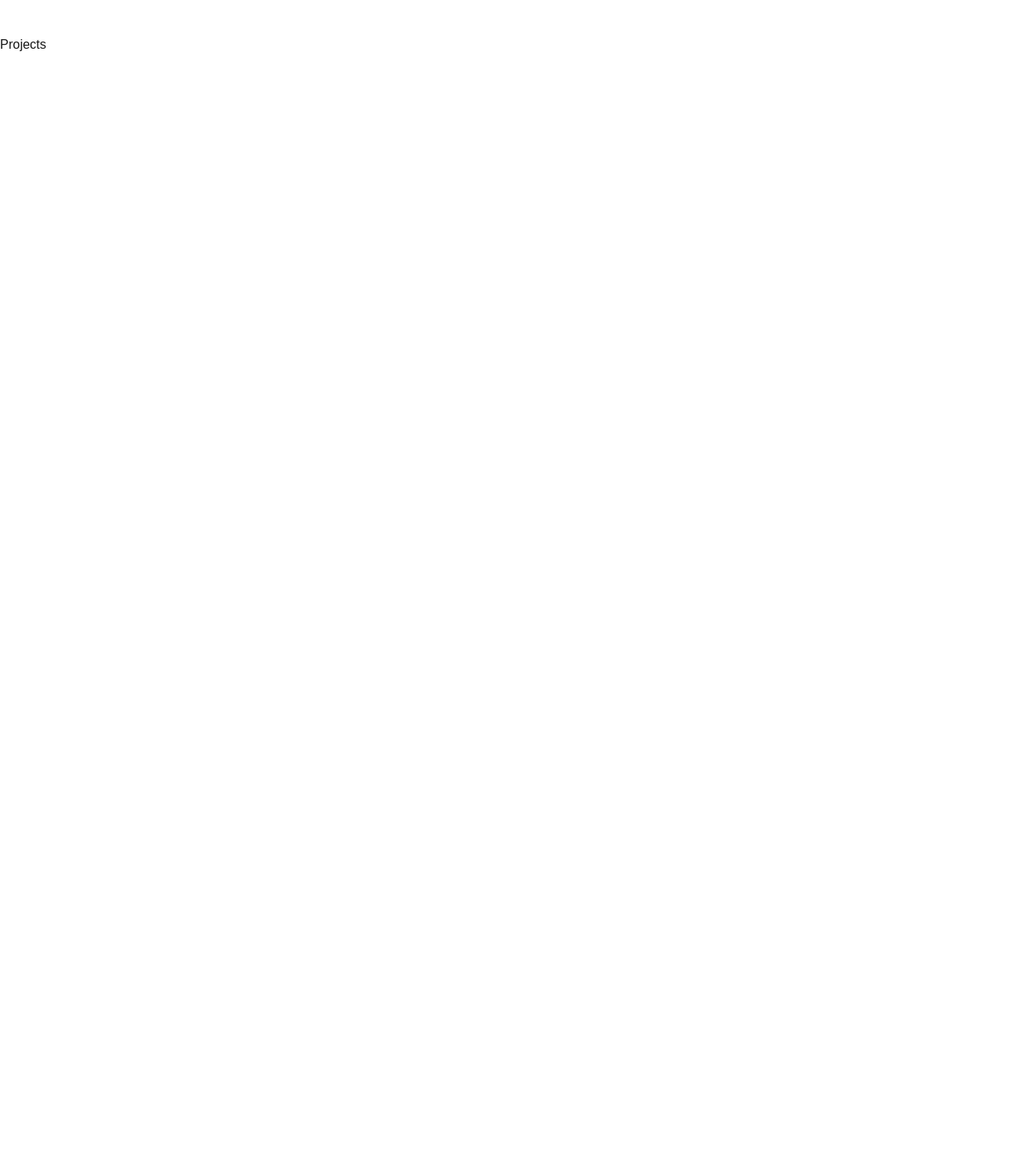
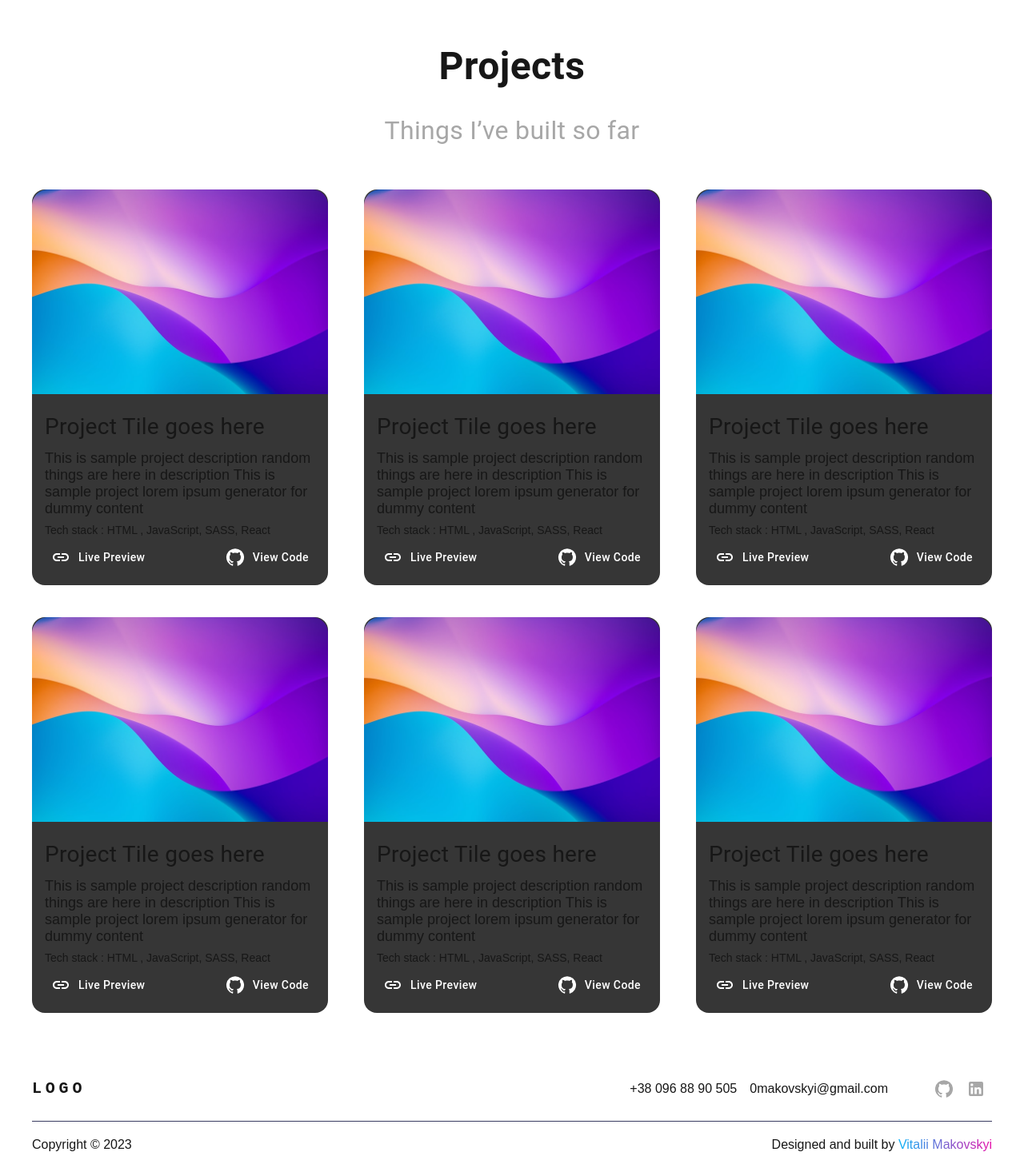
Before and after one commit to 0Vitaliy/portfolio, a Next.js app: page /projects in a window 1280 px wide. Shown: the part 72-1538 px from the top of the page at 80% size. Before the commit the page ends 800 px from the top, so only its background shows below. Built offline with nearby package versions, Linux system fonts and the light colour scheme.

Commit message:
added enother page

```diff
--- a/app/contact/page.tsx
+++ b/app/contact/page.tsx
@@ -1,5 +1,5 @@
-import { Box } from '@mui/material';
+import { ContactModules } from '@/modules/contact';
 
 export default function Contact() {
-  return <Box>Contact</Box>;
+  return <ContactModules />;
 }
--- a/app/projects/page.tsx
+++ b/app/projects/page.tsx
@@ -1,5 +1,5 @@
-import { Box } from '@mui/material';
+import { ProjectsModules } from '@/modules/projects';
 
 export default function Projects() {
-  return <Box>Projects</Box>;
+  return <ProjectsModules />;
 }
--- /dev/null
+++ b/components/layout/footer/index.jsx
@@ -0,0 +1,52 @@
+import { Logo } from '@/components/logo';
+import { Navbar } from '@/components/navbar';
+import { SocialLink } from '@/components/social-link';
+import { Wrap } from '@/components/wrap';
+import { Box, Divider, Stack } from '@mui/material';
+
+export const Footer = () => {
+  return (
+    <Box sx={{ p: '25px 30px' }}>
+      <Wrap>
+        <Box
+          sx={{
+            display: 'flex',
+            justifyContent: 'space-between',
+            alignItems: 'center',
+          }}
+        >
+          <Logo />
+
+          <Box sx={{ display: 'flex', alignItems: 'center', gap: '50px' }}>
+            <Stack flexDirection='row' alignItems='center' gap={2}>
+              <Box>+38 096 88 90 505</Box>
+              <Box>0makovskyi@gmail.com</Box>
+            </Stack>
+
+            <SocialLink />
+          </Box>
+        </Box>
+        <Divider sx={{ background: '#42446E', my: '20px' }} />
+        <Box sx={{ display: 'flex', justifyContent: 'space-between' }}>
+          <Box>Copyright © 2023</Box>
+          <Box>
+            Designed and built by{' '}
+            <Box
+              component='span'
+              sx={{
+                background:
+                  'linear-gradient(to right, #13B0F5 3%, #E70FAA 100%)',
+                WebkitBackgroundClip: 'text',
+                WebkitTextFillColor: 'transparent',
+                backgroundClip: 'text',
+                textFillColor: 'transparent',
+              }}
+            >
+              Vitalii Makovskyi
+            </Box>
+          </Box>
+        </Box>
+      </Wrap>
+    </Box>
+  );
+};
--- a/components/layout/index.tsx
+++ b/components/layout/index.tsx
@@ -1,6 +1,7 @@
 import React, { ReactNode } from 'react';
 import { Box } from '@mui/material';
 import { Header } from './header';
+import { Footer } from './footer';
 
 interface MyComponentProps {
   children: ReactNode;
@@ -11,6 +12,7 @@ export const Layout: React.FC<MyComponentProps> = ({ children }) => {
     <Box>
       <Header />
       {children}
+      <Footer />
     </Box>
   );
 };
--- a/components/navbar/index.tsx
+++ b/components/navbar/index.tsx
@@ -2,7 +2,7 @@
 import * as React from 'react';
 import Box from '@mui/material/Box';
 import Button from '@mui/material/Button';
-import { useRouter } from 'next/navigation';
+import { usePathname, useRouter } from 'next/navigation';
 
 const pages = [
   { title: 'Home', link: '/' },
@@ -14,13 +14,19 @@ const pages = [
 
 export const Navbar = () => {
   const router = useRouter();
+  const pathname = usePathname();
 
   return (
     <Box sx={{ display: 'flex', gap: '20px' }}>
       {pages.map((page) => (
         <Button
           key={page.title}
-          sx={{ my: 2, color: 'white', display: 'block' }}
+          sx={{
+            my: 2,
+            color: 'white',
+            display: 'block',
+            textDecoration: pathname === page.link ? 'underline' : 'none',
+          }}
           onClick={() => router.push(page.link)}
         >
           {page.title}
--- /dev/null
+++ b/components/title/index.tsx
@@ -0,0 +1,28 @@
+import { Typography } from '@mui/material';
+
+export const Title = ({ title, subtitle }: any) => {
+  return (
+    <>
+      <Typography
+        sx={{
+          fontSize: '48px',
+          mb: '20px',
+          fontWeight: 700,
+          textAlign: 'center',
+        }}
+      >
+        {title}
+      </Typography>
+      <Typography
+        sx={{
+          fontSize: '32px',
+          mb: '50px',
+          color: '#A7A7A7',
+          textAlign: 'center',
+        }}
+      >
+        {subtitle}
+      </Typography>
+    </>
+  );
+};
--- /dev/null
+++ b/modules/contact/components/content/index.tsx
@@ -0,0 +1,27 @@
+import { Wrap } from '@/components/wrap';
+import { Box } from '@mui/material';
+
+export const ContentProjects = () => {
+  return (
+    <Box sx={{ textAlign: 'center', mt: '100px' }}>
+      <Wrap>
+        <Box sx={{ fontSize: '58px', mb: '10px' }}>
+          For any questions please mail us:
+        </Box>
+        <Box
+          sx={{
+            fontSize: '58px',
+            fontWeight: 'bold',
+            background: 'linear-gradient(to right, #13B0F5 3%, #E70FAA 100%)',
+            WebkitBackgroundClip: 'text',
+            WebkitTextFillColor: 'transparent',
+            backgroundClip: 'text',
+            textFillColor: 'transparent',
+          }}
+        >
+          0makovskyi@gmail.com
+        </Box>
+      </Wrap>
+    </Box>
+  );
+};
--- /dev/null
+++ b/modules/contact/index.tsx
@@ -0,0 +1,5 @@
+import { ContentProjects } from './components/content';
+
+export const ContactModules = () => {
+  return <ContentProjects />;
+};
--- /dev/null
+++ b/modules/projects/components/content/index.tsx
@@ -0,0 +1,99 @@
+import { Title } from '@/components/title';
+import { Wrap } from '@/components/wrap';
+import { Box, Button, Stack, Typography } from '@mui/material';
+import Image from 'next/image';
+import LinkIcon from '@mui/icons-material/Link';
+import GitHubIcon from '@mui/icons-material/GitHub';
+
+const techArr = [
+  'html.svg',
+  'css.svg',
+  'js-official.svg',
+  'logos_react.svg',
+  'vector.png',
+  'logos_bootstrap.svg',
+  'tailwind.svg',
+  'logos_sass.svg',
+  'github-fill.svg',
+  'cib_greensock.svg',
+  'vscode.svg',
+  'logos_git-icon.svg',
+];
+
+export const ContentProjects = () => {
+  return (
+    <Box sx={{ pb: '50px' }}>
+      <Wrap>
+        <Title title='Projects' subtitle='Things I’ve built so far' />
+
+        <Box
+          sx={{
+            display: 'flex',
+            flexWrap: 'wrap',
+            justifyContent: 'space-between',
+            gap: '40px 40px',
+          }}
+        >
+          {[1, 2, 3, 4, 5, 6].map(() => {
+            return (
+              <Box
+                sx={{
+                  maxWidth: '370px',
+                  background: '#363636',
+                  borderRadius: '16px',
+                }}
+              >
+                <Box>
+                  <img src='/projects/project.png' alt='' width='100%' />
+                </Box>
+                <Box sx={{ p: '16px' }}>
+                  <Typography sx={{ fontSize: '28px', mb: '8px' }}>
+                    Project Tile goes here
+                  </Typography>
+                  <Box sx={{ fontSize: '18px', mb: '8px' }}>
+                    This is sample project description random things are here in
+                    description This is sample project lorem ipsum generator for
+                    dummy content
+                  </Box>
+                  <Box sx={{ fontSize: '14px', mb: '8px' }}>
+                    Tech stack : HTML , JavaScript, SASS, React
+                  </Box>
+                  <Stack flexDirection='row' justifyContent='space-between'>
+                    <Button
+                      sx={{
+                        gap: '10px',
+                        color: '#fff',
+                        textTransform: 'capitalize',
+
+                        '&:hover': {
+                          textDecoration: 'underline',
+                        },
+                      }}
+                    >
+                      <LinkIcon sx={{ color: '#fff' }} />
+                      Live Preview
+                    </Button>
+                    <Button
+                      sx={{
+                        gap: '10px',
+                        color: '#fff',
+                        textTransform: 'capitalize',
+
+                        '&:hover': {
+                          textDecoration: 'underline',
+                        },
+                      }}
+                    >
+                      <GitHubIcon sx={{ color: '#fff' }} />
+                      View Code
+                    </Button>
+                  </Stack>
+                </Box>
+              </Box>
+            );
+          })}
+        </Box>
+      </Wrap>
+    </Box>
+  );
+};
--- /dev/null
+++ b/modules/projects/index.tsx
@@ -0,0 +1,5 @@
+import { ContentProjects } from './components/content';
+
+export const ProjectsModules = () => {
+  return <ContentProjects />;
+};
```
Also changed, not shown: modules/my-tech-stack/components/content/index.tsx (+5 -6 lines), public/projects/project.png (added).
